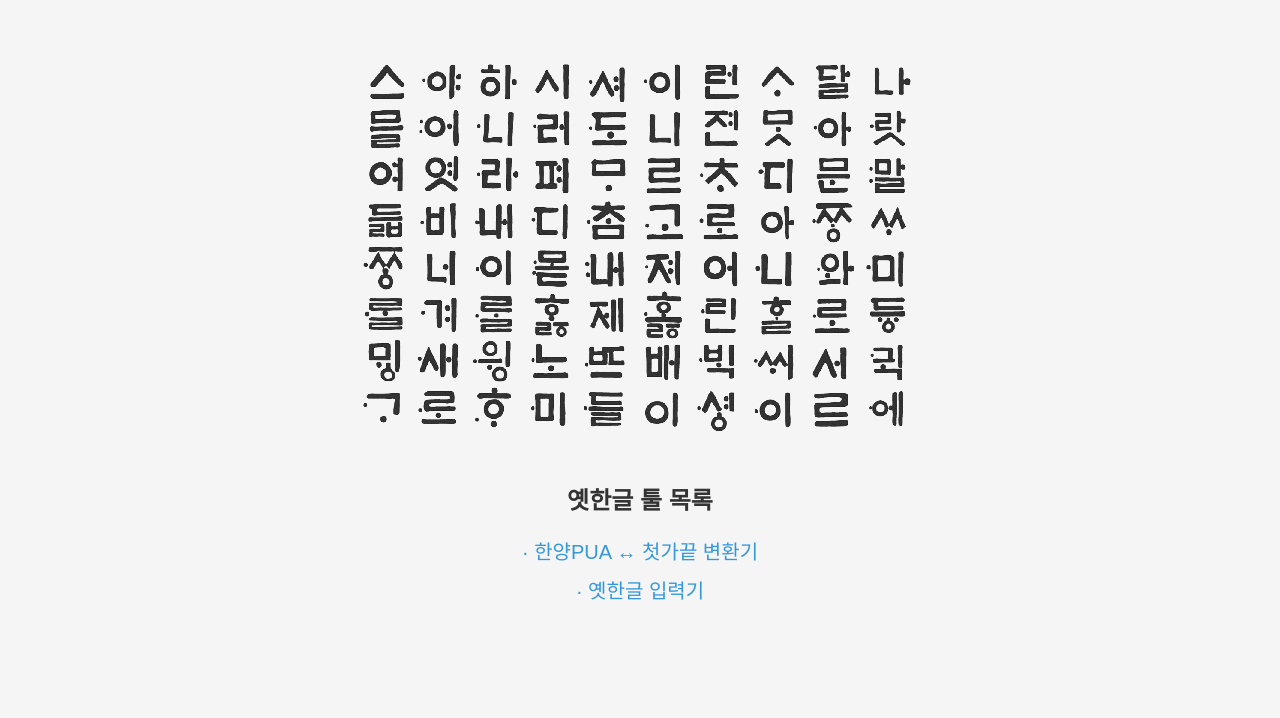
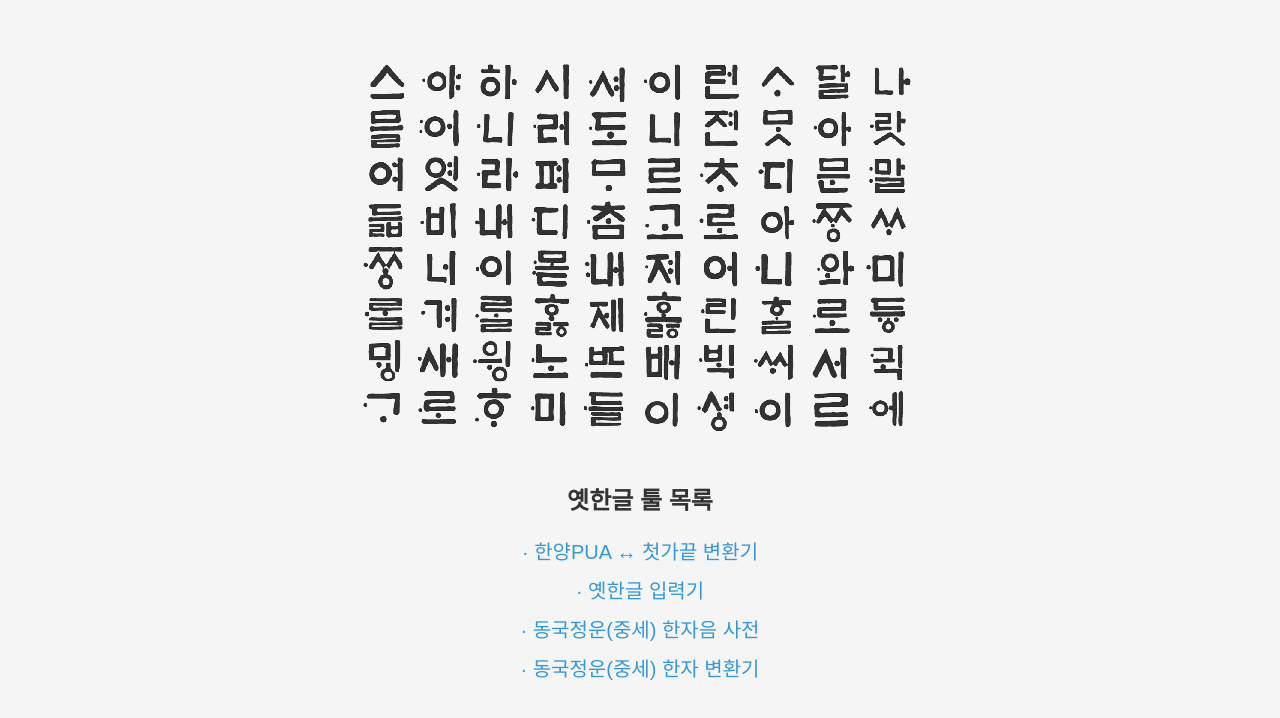
Before and after one commit to newhajinyoon/yhhangul-tools, a plain HTML site: page index.html in a window 1280 px wide. Shown: the part 200-918 px from the top of the page. Before the commit the page ends 840 px from the top, so only its background shows below. Drawn offline with Linux system fonts and the light colour scheme; a web font is replaced by a local one.

Commit message:
Update index.html

```diff
--- a/index.html
+++ b/index.html
@@ -75,6 +75,8 @@
     <ul class="tool-list">
         <li><a href="./unipua"> · 한양PUA ↔ 첫가끝 변환기</a></li>
         <li><a href="./typer"> · 옛한글 입력기</a></li>
+        <li><a href="./dongkukdict"> · 동국정운(중세) 한자음 사전</a></li>
+        <li><a href="./dongkukconv"> · 동국정운(중세) 한자 변환기 </a></li>
     </ul>
 
 </body>
```
